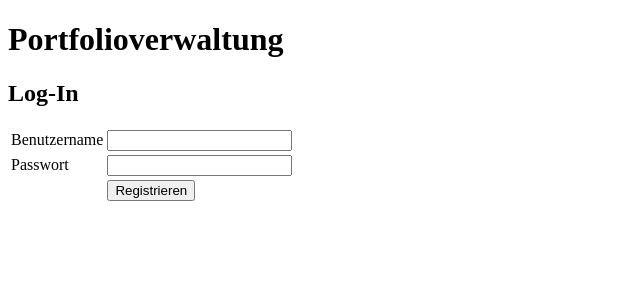
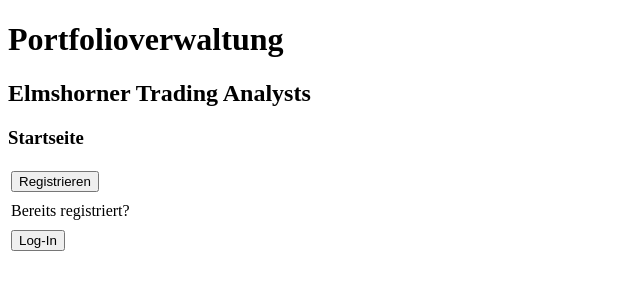
Before and after one commit to marcw347/IAA-Portfolioverwaltung, an Angular app in the folder client/: page / in a window 1280 px wide. Shown: the top 300 px of the page, without its empty margins (0-640 px from the left). Built offline with nearby package versions, Linux system fonts and the light colour scheme.

Commit message:
Startseitenmaske HTML

```diff
--- a/client/src/app/app.component.html
+++ b/client/src/app/app.component.html
@@ -2,4 +2,4 @@
 
 
 
-<app-log-in-dialog></app-log-in-dialog>
+<app-startseiten-dialog></app-startseiten-dialog>
--- a/client/src/app/app.module.ts
+++ b/client/src/app/app.module.ts
@@ -11,7 +11,7 @@ import { RegistrationDialogComponent} from "./registration-dialog/registration-d
 
 import {LogInDialogComponent} from "./log-in-dialog/log-in-dialog.component";
 
-import {MenuComponent} from "./menu/menu.component";
+import {StartseitenDialogComponent} from "./startseiten-dialog/startseiten-dialog.component";
 
 import {LogOffDialogComponent} from "./log-off-dialog/log-off-dialog.component";
 
@@ -24,7 +24,7 @@ import {LogOffDialogComponent} from "./log-off-dialog/log-off-dialog.component";
 
         LogInDialogComponent,
 
-        MenuComponent,
+        StartseitenDialogComponent,
 
         LogOffDialogComponent,
 
--- a/client/src/app/menu/menu.component.html
+++ /dev/null
@@ -1,10 +0,0 @@
-<!DOCTYPE html>
-<html lang="en">
-<head>
-    <meta charset="UTF-8">
-    <title>Title</title>
-</head>
-<body>
-
-</body>
-</html>
--- /dev/null
+++ b/client/src/app/startseiten-dialog/startseiten-dialog.component.html
@@ -0,0 +1,28 @@
+<div>
+    <h2>Elmshorner Trading Analysts</h2>
+    <h3>Startseite</h3>
+    <form>
+        <table>
+            <tr>
+                <td><button>Registrieren</button></td>
+            </tr>
+            <tr></tr>
+            <tr></tr>
+            <tr></tr>
+            <tr>
+                <td>Bereits registriert?</td>
+                <td></td>
+            </tr>
+
+            <tr></tr>
+            <tr></tr>
+            <tr></tr>
+
+
+            <tr>   <td><button>Log-In</button></td>
+            </tr>
+        </table>
+
+
+    </form>
+</div>
```
Also changed, not shown: client/src/app/menu/menu.component.ts (deleted, +0 -10 lines), client/src/app/startseiten-dialog/startseiten-dialog.component.ts (added, +10 -0 lines), client/src/app/startseiten-dialog/startseiten-dialog.component.css (added).
